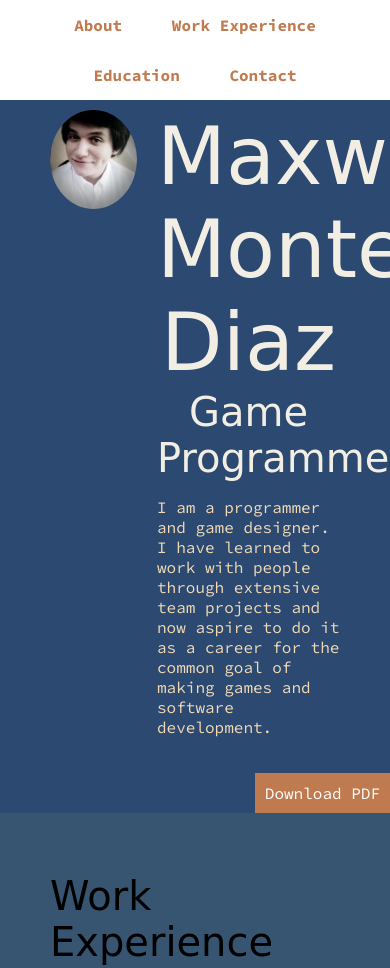
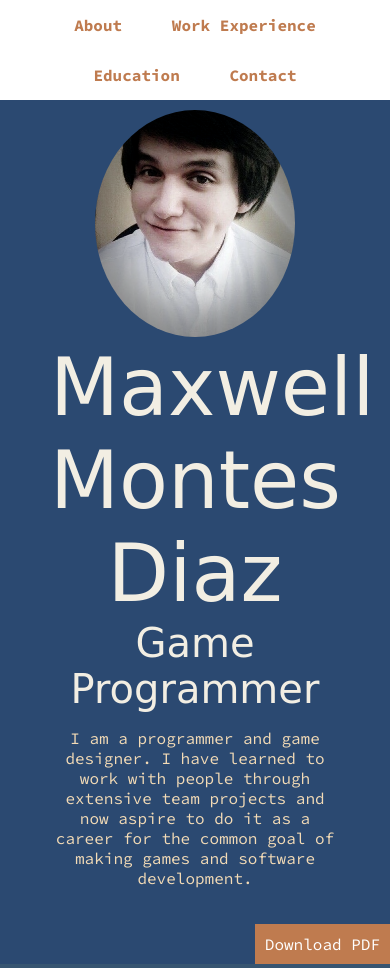
Before and after one commit to Mascaz/CSSProject, a plain HTML site: page index.html in a window 390 px wide. Shown: the top 968 px of the page. Drawn offline with Linux system fonts and the light colour scheme; a web font is replaced by a local one.

Commit message:
Added responsiveness for column layouts and profile image size

```diff
--- a/css/styles.css
+++ b/css/styles.css
@@ -48,15 +48,7 @@ a:hover {
   padding: 60px 50px;
   overflow: auto;
 }
-.col-narrow {
-  width: 30%;
-  float: left;
-}
-.col-wide {
-  width: 70%;
-  float: left;
-  padding-left: 20px;
-}
+
 .uppercase {
   text-transform: uppercase;
 }
@@ -144,3 +136,27 @@ h3 ~ p {
 p + h3 {
   margin-top: 30px;
 }
+
+/* Media Queries
+----------------------*/
+
+@media (min-width: 900px) {
+  .col-narrow {
+    width: 30%;
+    float: left;
+  }
+  .col-wide {
+    width: 70%;
+    float: left;
+    padding-left: 20px;
+  }
+}
+
+@media (max-width: 899px) {
+  header {
+    text-align: center;
+  }
+  .profile-img {
+    width: 200px;
+  }
+}
```
